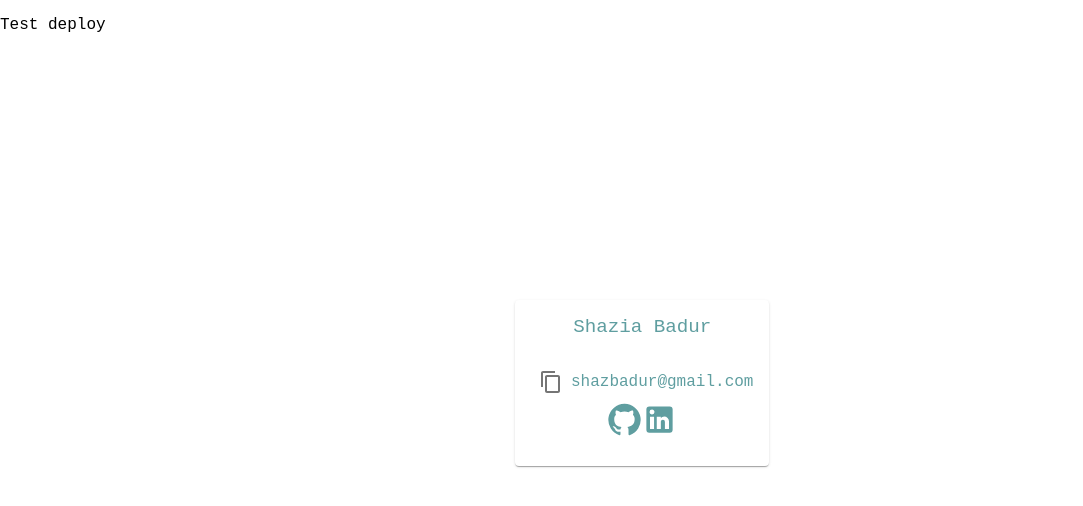
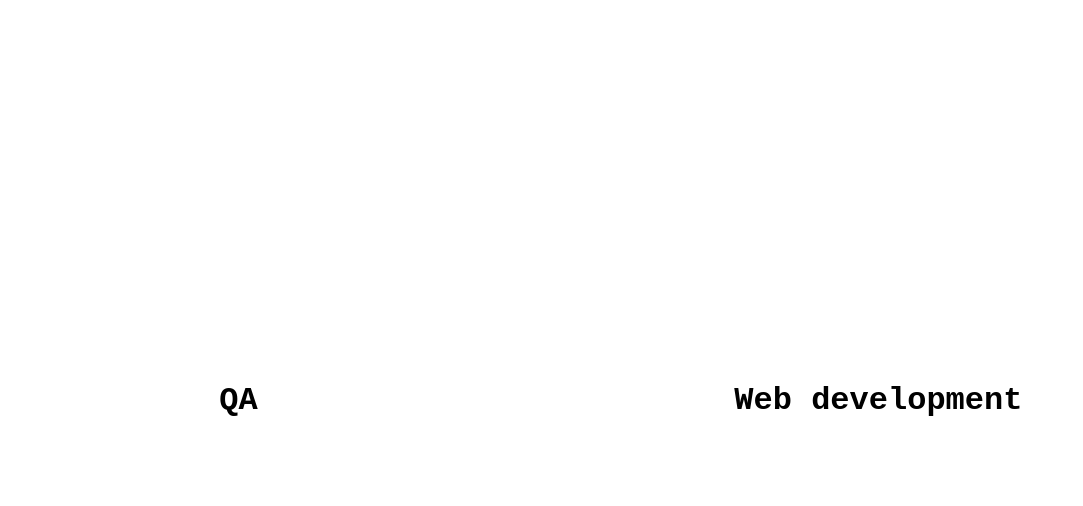
Before and after one commit to shaziabadur/home-site, a React (Create React App) app: page /portfolios in a window 1280 px wide. Shown: the top 506 px of the page, without its empty margins (0-1083 px from the left). Built offline with nearby package versions, Linux system fonts and the light colour scheme.

Commit message:
Create portfolio page

```diff
--- a/package.json
+++ b/package.json
@@ -14,6 +14,7 @@
     "material-icons": "^1.13.1",
     "react": "^18.2.0",
     "react-dom": "^18.2.0",
+    "react-router-dom": "^6.15.0",
     "react-scripts": "5.0.1",
     "web-vitals": "^2.1.4"
   },
--- a/src/App.css
+++ b/src/App.css
@@ -3,22 +3,23 @@
 }
 
 .center {
-  position: fixed;
-  top: 50%;
-  left: 50%;
-  margin-top: -100px;
-  margin-left: -125px;
+  display: flex;
+  flex-direction: column;
+  height: 100vh;
+  justify-content: center;
+  align-items: center;
   color: cadetblue;
   font-family: 'Courier New', monospace;
 }
 
-.App {
-  text-align: center;
-  color: cadetblue;
+.centerbottom {
+  color:black;
+  font-family: 'Courier New', monospace;
+  padding-top: 10px;;
 }
 
 .name {
-  color: cadetblue;
+  color: black;
   text-align: center;
 }
 a {
@@ -28,5 +29,4 @@ a {
 
 .first-last-name {
   font-size: larger;
-  padding-bottom: 1.5rem;
 }
--- a/src/App.js
+++ b/src/App.js
@@ -1,16 +1,30 @@
 import './App.css';
 import MuiCard from './components/MuiCard';
+import PortfolioHome from './components/PortfolioHome';
+import {
+  BrowserRouter as Router,
+  Routes,
+  Route,
+} from "react-router-dom";
 
 function App() {
   return (
     <>
-      <MuiCard
-        name='Shazia Badur'
-        email='shazbadur@gmail.com'
-        githubURL='github.com/shaziabadur'
-        linkedInURL="linkedin.com/in/shazia-badur"/>
+    <Router>
+      <Routes>
+        <Route path="/"
+        element={<MuiCard
+          name='Shazia Badur'
+          email='shazbadur@gmail.com'
+          githubURL='github.com/shaziabadur'
+          linkedInURL="linkedin.com/in/shazia-badur"/>}
+        />
 
-      <p>Test deploy</p>
+      <Route path="/portfolios" element={<PortfolioHome />} />
+
+     </Routes>
+
+    </Router>
     </>
     );
 }
--- a/src/components/MuiCard.js
+++ b/src/components/MuiCard.js
@@ -3,6 +3,7 @@ import { Box, Card, CardContent, Typography, IconButton, Icon } from '@mui/mater
 import ContentCopyIcon from '@mui/icons-material/ContentCopy';
 import GitHubIcon from '@mui/icons-material/GitHub';
 import LinkedInIcon from '@mui/icons-material/LinkedIn';
+import { Link } from "react-router-dom";
 
 const MuiCard = ({name, email, githubURL, linkedInURL}) => {
 
@@ -12,8 +13,9 @@ const MuiCard = ({name, email, githubURL, linkedInURL}) => {
   }
 
   return (
-    <Box className='center'>
-      <Card className='center'>
+    <>
+    <Box className='center' >
+      <Card >
 
           <CardContent className='name'>
             {/* Name */}
@@ -30,10 +32,12 @@ const MuiCard = ({name, email, githubURL, linkedInURL}) => {
               <a href="https://github.com/shaziabadur" target="_blank"><GitHubIcon fontSize='large'></GitHubIcon></a>
               <a href="https://linkedin.com/in/shazia-badur" target="_blank"><LinkedInIcon fontSize='large'></LinkedInIcon></a>
             </Typography>
-
         </CardContent>
       </Card>
+      <Link className='centerbottom' to="/portfolios">View my personal projects here</Link>
+
     </Box>
+    </>
   )
 }
 
--- /dev/null
+++ b/src/components/PortfolioHome.css
@@ -0,0 +1,37 @@
+.flexcontainer2 {
+    height: 100vh;
+    display: flex;
+    justify-content: space-around;
+    align-items: center;
+}
+
+.flexitem {
+    border-radius: 4px;
+    border: none;
+    text-align: center;
+    font-size: 32px;
+    padding: 16px;
+    transition: all 0.5s;
+    cursor: pointer;
+    margin: 36px;
+    transition: 0.5s;
+
+}
+
+.flexitem::after {
+    content: ' »';
+    opacity: 0;
+    top: 14px;
+    right: -40px;
+    transition: 0.5s;
+  }
+
+  .flexitem:hover{
+    padding-right: 24px;
+    padding-left:8px;
+  }
+
+  .flexitem:hover:after {
+    opacity: 1;
+    right: 10px;
+  }
--- /dev/null
+++ b/src/components/PortfolioHome.js
@@ -0,0 +1,14 @@
+import React from "react";
+import './PortfolioHome.css';
+import { Box, Card, CardContent, Typography, IconButton, Icon } from '@mui/material';
+
+const PortfolioHome = () => {
+    return(
+    <div className="flexcontainer2">
+        <h1 className="flexitem">QA</h1>
+        <h1 className="flexitem">Web development</h1>
+    </div>
+    )
+}
+
+export default PortfolioHome;
```
Also changed, not shown: 1 other file (tests, documents, lock files or other folders).
